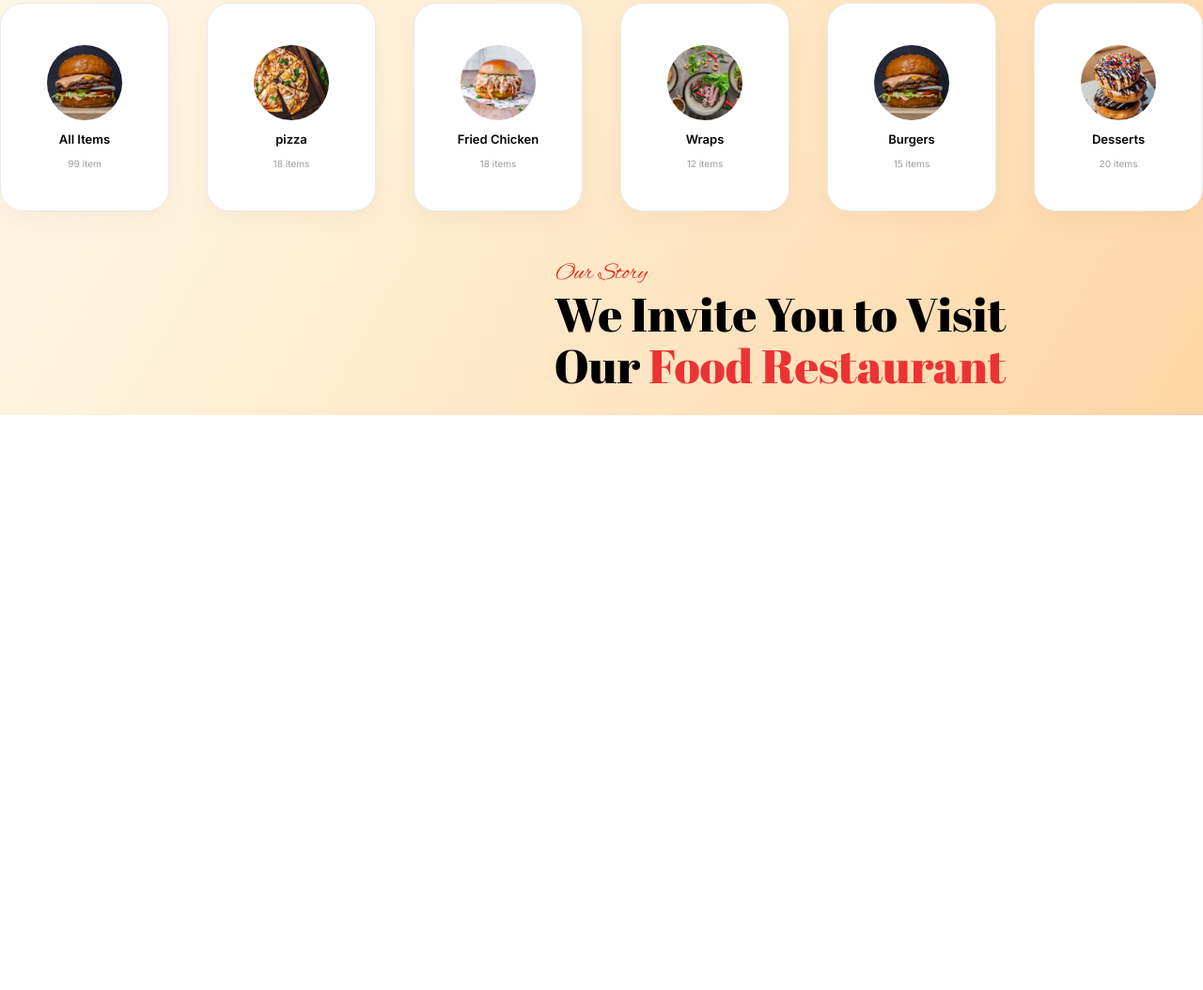
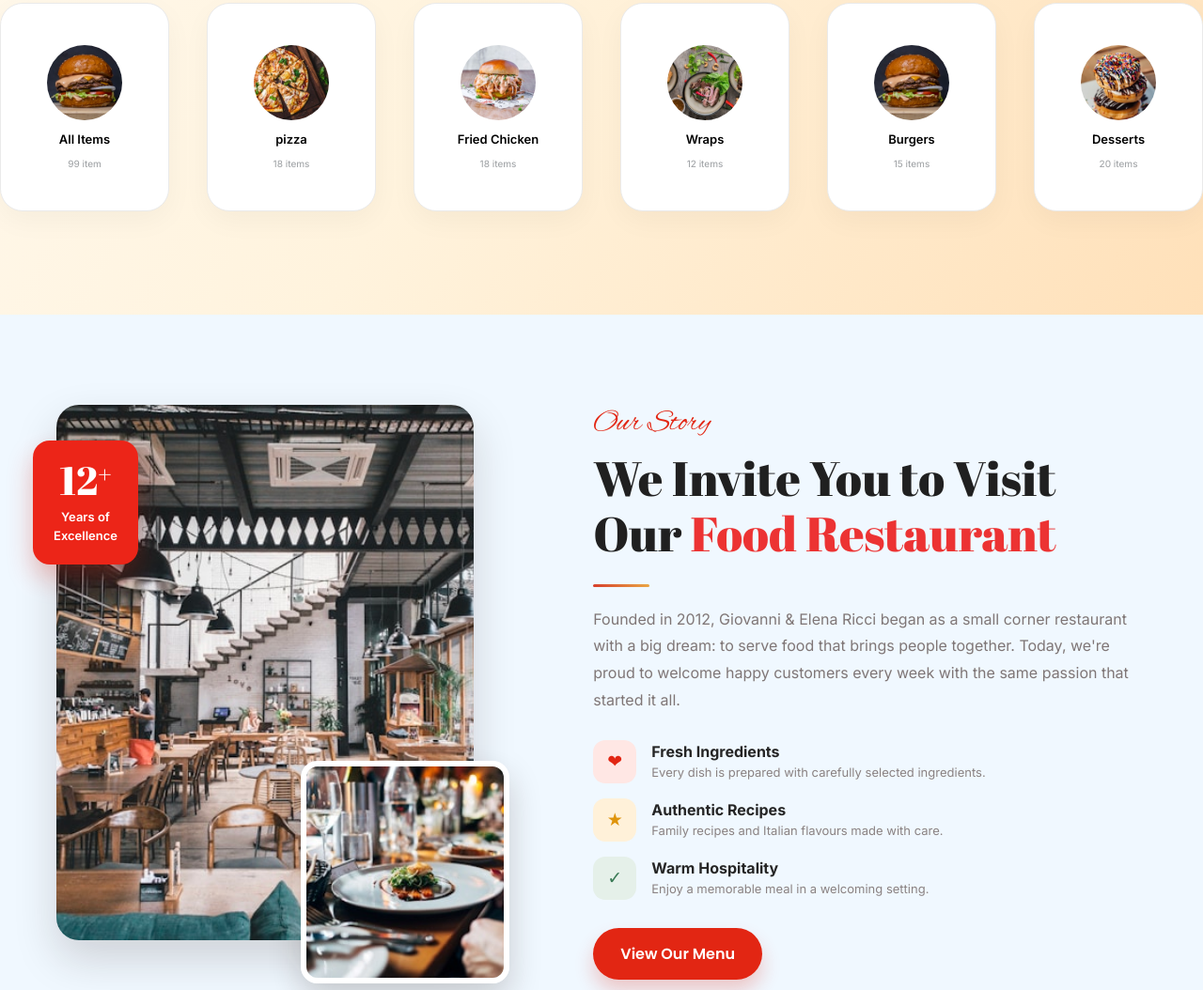
Before and after one commit to sameenlakshitha/Giovanni-Elena-Ricci-Resturent-Website, a plain HTML site: page index.html in a window 1280 px wide. Shown: the part 1586-2640 px from the top of the page at 94% size. Before the commit the page ends 2028 px from the top, so only its background shows below. Drawn offline with nearby package versions, Linux system fonts and the light colour scheme.

Commit message:
Add about section with images and content for enhanced storytelling

```diff
--- a/index.html
+++ b/index.html
@@ -259,14 +259,48 @@
             <P style="color: rgb(161, 164, 167); font-size: 10px; font-weight: 450;">20 items</P>
         </div>
     </div>
-    <div style="display: block ;">
-        <p class="about">Our Story</p>
-        <div class="ab1" style="text-align: center; margin-left: 380px; line-height: 0.1; font-size: 50px;">
-            <p style="margin: 0; padding: 0;">We Invite You to Visit</p>
-            <p><span class="our-text">Our</span> <span class="food-text">Food Restaurant</span></p>
+    <div style="background-color: aliceblue; margin-top: 100px;">
+        <section class="about-section" aria-labelledby="about-heading">
+        <div class="about-image-wrap">
+            <img src="assets/pics/about1.jpg" alt="The warm interior of our restaurant" class="about-image">
+            <div class="experience-badge">
+                <strong>12<span>+</span></strong>
+                <span>Years of<br>Excellence</span>
+            </div>
+            <img src="assets/pics/about2.jpg" alt="A selection of our freshly prepared food" class="about-image-small">
         </div>
+            <div class="about-content">
+                <p style="margin-top: 100px;" class="about">Our Story</p>
+                <h2 class="ab1" id="about-heading">We Invite You to Visit<br>Our <span class="food-text">Food
+                        Restaurant</span></h2>
+                <div class="gradient-line about-line"></div>
+                <p class="aboutdesc">Founded in 2012, Giovanni &amp; Elena Ricci began as a small corner restaurant with
+                    a big dream: to serve food that brings people together. Today, we're proud to welcome happy
+                    customers every week with the same passion that started it all.</p>
+                <div class="about-highlights">
+                    <div class="about-highlight"><span class="highlight-icon">&#10084;</span>
+                        <div>
+                            <h3>Fresh Ingredients</h3>
+                            <p>Every dish is prepared with carefully selected ingredients.</p>
+                        </div>
+                    </div>
+                    <div class="about-highlight"><span class="highlight-icon highlight-icon--gold">&#9733;</span>
+                        <div>
+                            <h3>Authentic Recipes</h3>
+                            <p>Family recipes and Italian flavours made with care.</p>
+                        </div>
+                    </div>
+                    <div class="about-highlight"><span class="highlight-icon highlight-icon--green">&#10003;</span>
+                        <div>
+                            <h3>Warm Hospitality</h3>
+                            <p>Enjoy a memorable meal in a welcoming setting.</p>
+                        </div>
+                    </div>
+                </div>
+                <a style="margin-bottom: 100px;" class="about-button" href="#">View Our Menu</a>
+            </div>
+        </section>
     </div>
-
 </body>
 
 </html>
--- a/style.css
+++ b/style.css
@@ -983,26 +983,46 @@ input:hover {
 }
 
 
-.about{
-font-family: "Alex Brush", cursive;
-    color: #E22613;
-    font-weight: 400;
-    text-align: center;
-    margin-top: 50px;
-    font-size: 25px;
+/* ===== About section ===== */
+.about-section { max-width: 1280px; margin: 110px auto 90px; padding: 0 60px; display: grid; grid-template-columns: minmax(320px, .9fr) minmax(400px, 1.1fr); align-items: center; gap: clamp(45px, 7vw, 110px); box-sizing: border-box; }
+.about-image-wrap { position: relative; padding: 0 38px 46px 0; }
+.about-image { display: block; width: 100%; max-width: 510px; height: 570px; object-fit: cover; border-radius: 24px; box-shadow: 0 20px 45px rgba(41, 25, 15, .17); }
+.about-image-small { position: absolute; z-index: 2; right: 0; bottom: 0; width: 210px; height: 225px; object-fit: cover; border: 6px solid #fff; border-radius: 18px; box-shadow: 0 16px 35px rgba(41, 25, 15, .2); }
+.experience-badge { position: absolute; z-index: 3; top: 38px; left: -25px; width: 112px; min-height: 132px; padding: 15px 12px; box-sizing: border-box; border-radius: 18px; background: #ec2518; color: #fff; display: flex; flex-direction: column; justify-content: center; align-items: center; text-align: center; box-shadow: 0 14px 28px rgba(226, 38, 19, .28); }
+.experience-badge strong { font-family: "Abril Fatface", serif; font-size: 42px; font-weight: 400; line-height: 1; }
+.experience-badge strong span { font-size: .65em; vertical-align: top; }
+.experience-badge > span { margin-top: 8px; font-family: "Inter", sans-serif; font-size: 13px; font-weight: 600; line-height: 1.55; }
+.about-content { max-width: 650px; }
+.about { margin: 0 0 12px; font-family: "Alex Brush", cursive; color: #e22613; font-size: 32px; line-height: 1; }
+.ab1 { margin: 0; font-family: "Abril Fatface", serif; font-size: clamp(38px, 4vw, 58px); font-weight: 400; line-height: 1.16; color: #202020; }
+.food-text { color: #ec3333; }
+.about-line { margin: 24px 0 20px; }
+.aboutdesc { margin: 0; font-family: "Inter", sans-serif; color: #7f7676; font-size: 16px; line-height: 1.8; }
+.about-highlights { display: grid; gap: 16px; margin: 28px 0 30px; }
+.about-highlight { display: flex; align-items: center; gap: 16px; }
+.highlight-icon { width: 46px; height: 46px; border-radius: 13px; flex: 0 0 46px; display: grid; place-items: center; color: #e22613; background: #ffe7e4; font-size: 19px; }
+.highlight-icon--gold { color: #df940b; background: #fff1d9; }
+.highlight-icon--green { color: #397a55; background: #e5f0e9; }
+.about-highlight h3, .about-highlight p { margin: 0; font-family: "Inter", sans-serif; }
+.about-highlight h3 { color: #252525; font-size: 16px; font-weight: 700; }
+.about-highlight p { margin-top: 3px; color: #8a8282; font-size: 13px; line-height: 1.45; }
+.about-button { display: inline-block; padding: 15px 29px; border-radius: 28px; background: #e22613; color: #fff; font-family: "Poppins", sans-serif; font-weight: 600; text-decoration: none; box-shadow: 0 12px 20px rgba(226, 38, 19, .23); transition: transform .2s ease, background-color .2s ease; }
+.about-button:hover { background: #c91f10; transform: translateY(-2px); }
 
+@media (max-width: 900px) {
+    .about-section { grid-template-columns: 1fr; max-width: 680px; margin: 75px auto 60px; padding: 0 24px; gap: 42px; }
+    .about-image { max-width: none; height: min(75vw, 540px); }
+    .about-image-wrap { padding-right: 42px; }
 }
 
-.ab1{
-    font-family: "Abril Fatface", serif;
-
+@media (max-width: 500px) {
+    .about-section { padding: 0 18px; }
+    .about-image { height: 410px; border-radius: 18px; }
+    .about-image-wrap { padding: 0 25px 32px 0; }
+    .about-image-small { width: 145px; height: 155px; right: 0; border-width: 4px; border-radius: 14px; }
+    .experience-badge { top: 25px; left: -7px; width: 92px; min-height: 112px; padding: 12px 8px; border-radius: 14px; }
+    .experience-badge strong { font-size: 34px; }
+    .experience-badge > span { margin-top: 5px; font-size: 11px; }
+    .about { font-size: 29px; }
+    .about-highlight { align-items: flex-start; }
 }
-
-.our-text{
-    color: black;
-
-}
-
-.food-text{
-    color: #ec3333;
-}
```
Also changed, not shown: assets/pics/about1.jpg (added), assets/pics/about2.jpg (added).
